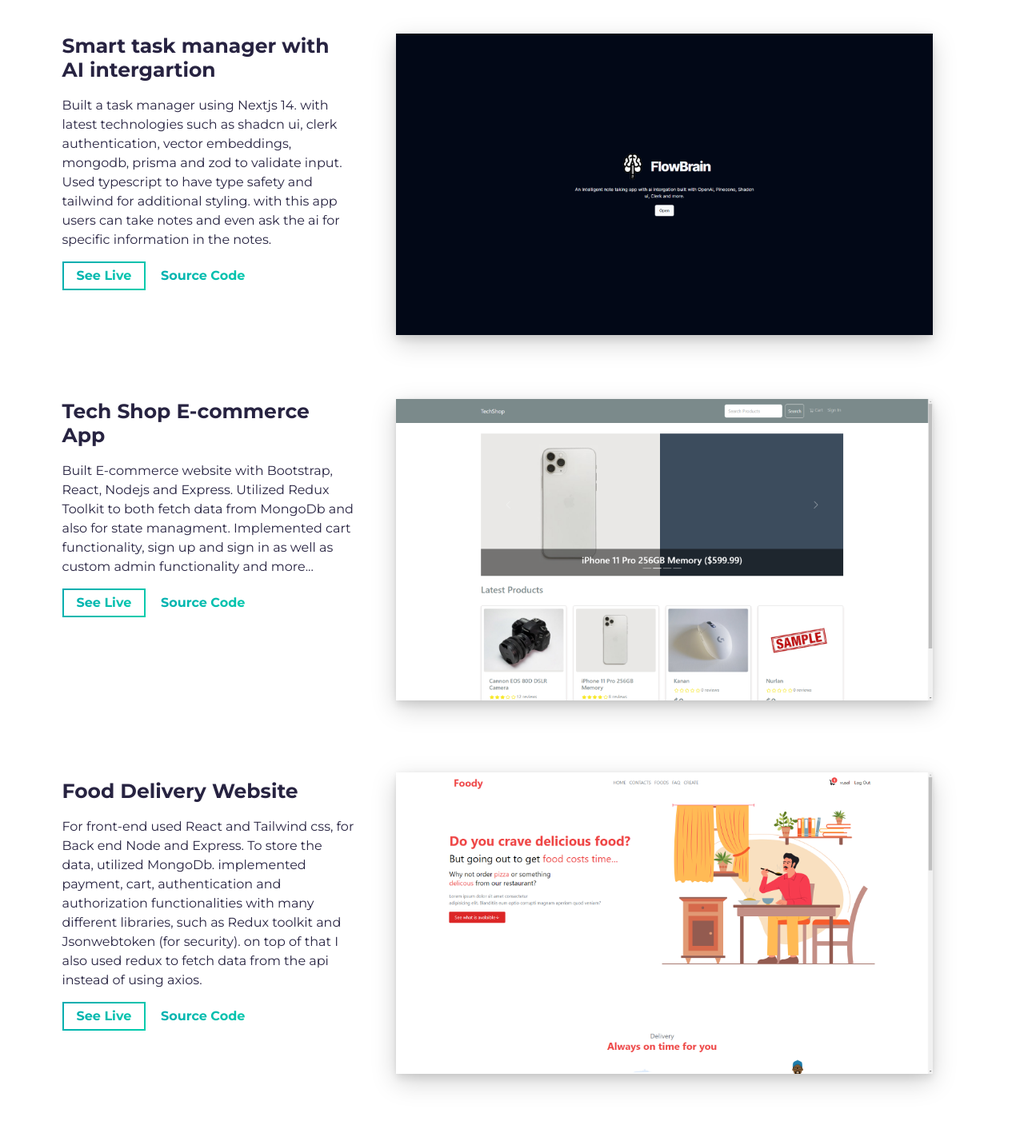
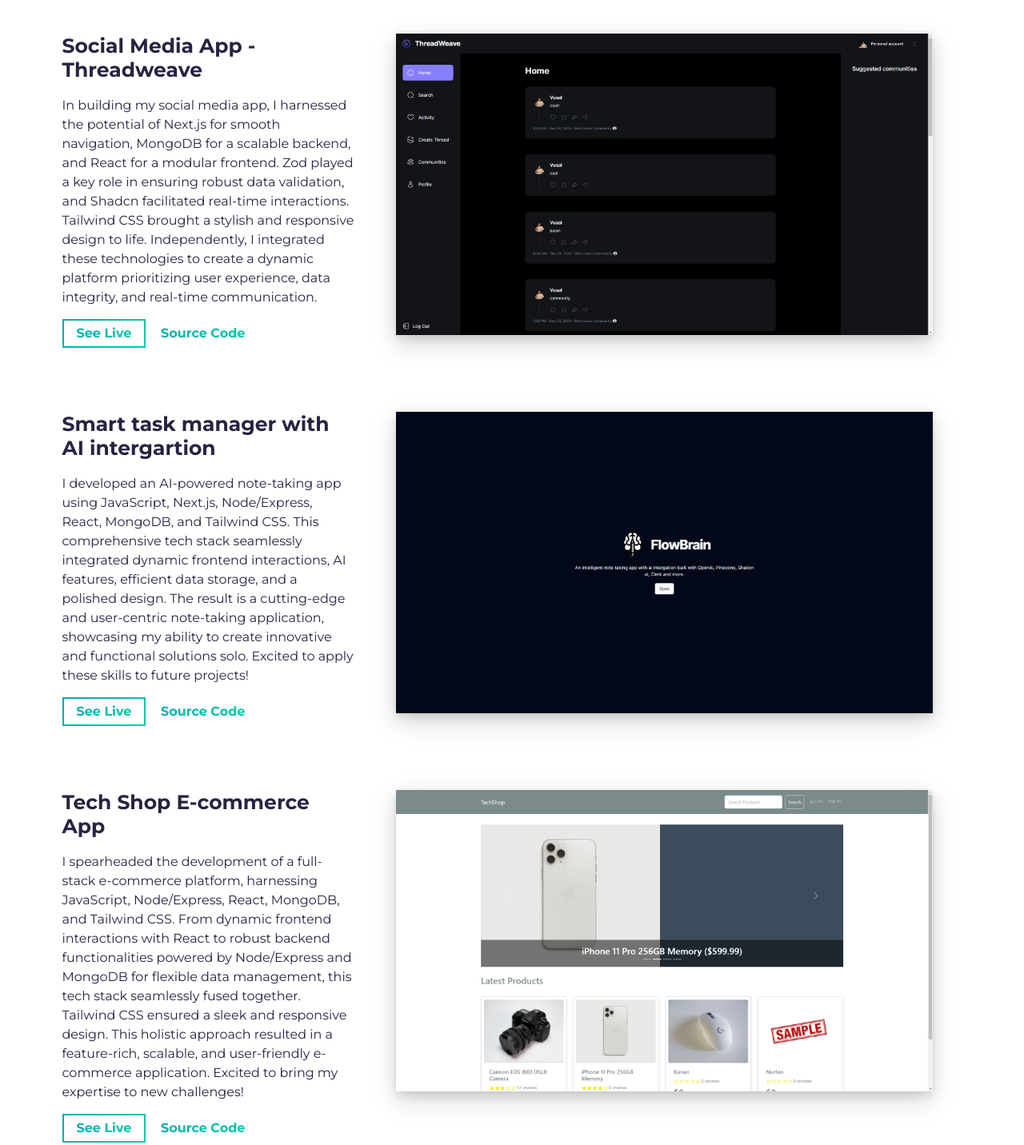
Before and after one commit to vusal5555/Portfolio, a website built with Parcel: page src/index.html in a window 1280 px wide. Shown: the part 1572-3004 px from the top of the page at 80% size. Built offline with nearby package versions, Linux system fonts and the light colour scheme.

Commit message:
added another project

```diff
--- a/src/index.html
+++ b/src/index.html
@@ -112,16 +112,79 @@
             <div class="col-lg-4 col-sm-12">
               <div class="project-wrapper__text load-hidden">
                 <h3 class="project-wrapper__text-title">
+                  Social Media App - Threadweave
+                </h3>
+                <div>
+                  <p class="mb-4">
+                    In building my social media app, I harnessed the potential
+                    of Next.js for smooth navigation, MongoDB for a scalable
+                    backend, and React for a modular frontend. Zod played a key
+                    role in ensuring robust data validation, and Shadcn
+                    facilitated real-time interactions. Tailwind CSS brought a
+                    stylish and responsive design to life. Independently, I
+                    integrated these technologies to create a dynamic platform
+                    prioritizing user experience, data integrity, and real-time
+                    communication.
+                  </p>
+                </div>
+                <a
+                  rel="noreferrer"
+                  target="_blank"
+                  class="cta-btn cta-btn--hero"
+                  href="https://ai-note-taking.vercel.app/?fbclid=IwAR3v6vurCGUpI4EoJZcWEtzzu-N6oDEPTg0wO5e3wXvTzOVsexeCarhnr1E"
+                >
+                  See Live
+                </a>
+                <a
+                  rel="noreferrer"
+                  target="_blank"
+                  class="cta-btn text-color-main"
+                  href="https://github.com/vusal5555/ThreadWeave"
+                >
+                  Source Code
+                </a>
+              </div>
+            </div>
+            <div class="col-lg-8 col-sm-12">
+              <div class="project-wrapper__image load-hidden shadow-lg">
+                <a
+                  rel="noreferrer"
+                  href="https://thread-weave-k6cselxv0-vusals-projects.vercel.app/"
+                  target="_blank"
+                >
+                  <div
+                    data-tilt
+                    data-tilt-max="4"
+                    data-tilt-glare="true"
+                    data-tilt-max-glare="0.5"
+                    class="thumbnail rounded js-tilt"
+                  >
+                    <img
+                      alt="Project Image"
+                      class="img-fluid"
+                      src="assets/threads.png"
+                    />
+                  </div>
+                </a>
+              </div>
+            </div>
+          </div>
+          <div class="row">
+            <div class="col-lg-4 col-sm-12">
+              <div class="project-wrapper__text load-hidden">
+                <h3 class="project-wrapper__text-title">
                   Smart task manager with AI intergartion
                 </h3>
                 <div>
                   <p class="mb-4">
-                    Built a task manager using Nextjs 14. with latest
-                    technologies such as shadcn ui, clerk authentication, vector
-                    embeddings, mongodb, prisma and zod to validate input. Used
-                    typescript to have type safety and tailwind for additional
-                    styling. with this app users can take notes and even ask the
-                    ai for specific information in the notes.
+                    I developed an AI-powered note-taking app using JavaScript,
+                    Next.js, Node/Express, React, MongoDB, and Tailwind CSS.
+                    This comprehensive tech stack seamlessly integrated dynamic
+                    frontend interactions, AI features, efficient data storage,
+                    and a polished design. The result is a cutting-edge and
+                    user-centric note-taking application, showcasing my ability
+                    to create innovative and functional solutions solo. Excited
+                    to apply these skills to future projects!
                   </p>
                 </div>
                 <a
@@ -174,11 +237,16 @@
                 </h3>
                 <div>
                   <p class="mb-4">
-                    Built E-commerce website with Bootstrap, React, Nodejs and
-                    Express. Utilized Redux Toolkit to both fetch data from
-                    MongoDb and also for state managment. Implemented cart
-                    functionality, sign up and sign in as well as custom admin
-                    functionality and more...
+                    I spearheaded the development of a full-stack e-commerce
+                    platform, harnessing JavaScript, Node/Express, React,
+                    MongoDB, and Tailwind CSS. From dynamic frontend
+                    interactions with React to robust backend functionalities
+                    powered by Node/Express and MongoDB for flexible data
+                    management, this tech stack seamlessly fused together.
+                    Tailwind CSS ensured a sleek and responsive design. This
+                    holistic approach resulted in a feature-rich, scalable, and
+                    user-friendly e-commerce application. Excited to bring my
+                    expertise to new challenges!
                   </p>
                 </div>
                 <a
@@ -235,13 +303,14 @@
                     Food Delivery Website
                   </h3>
                   <p class="mb-4">
-                    For front-end used React and Tailwind css, for Back end Node
-                    and Express. To store the data, utilized MongoDb.
-                    implemented payment, cart, authentication and authorization
-                    functionalities with many different libraries, such as Redux
-                    toolkit and Jsonwebtoken (for security). on top of that I
-                    also used redux to fetch data from the api instead of using
-                    axios.
+                    I crafted a full-stack food delivery app using JavaScript,
+                    Node/Express, React, MongoDB, and Tailwind CSS. This
+                    integrated tech stack enabled dynamic frontend interactions,
+                    robust backend functionalities, flexible data management,
+                    and sleek design. The result is a comprehensive and
+                    user-friendly food delivery application, highlighting my
+                    proficiency in building scalable and impactful solutions.
+                    Excited to apply these skills to future solo projects!
                   </p>
                 </div>
                 <a
```
Also changed, not shown: src/assets/threads.png (added).
